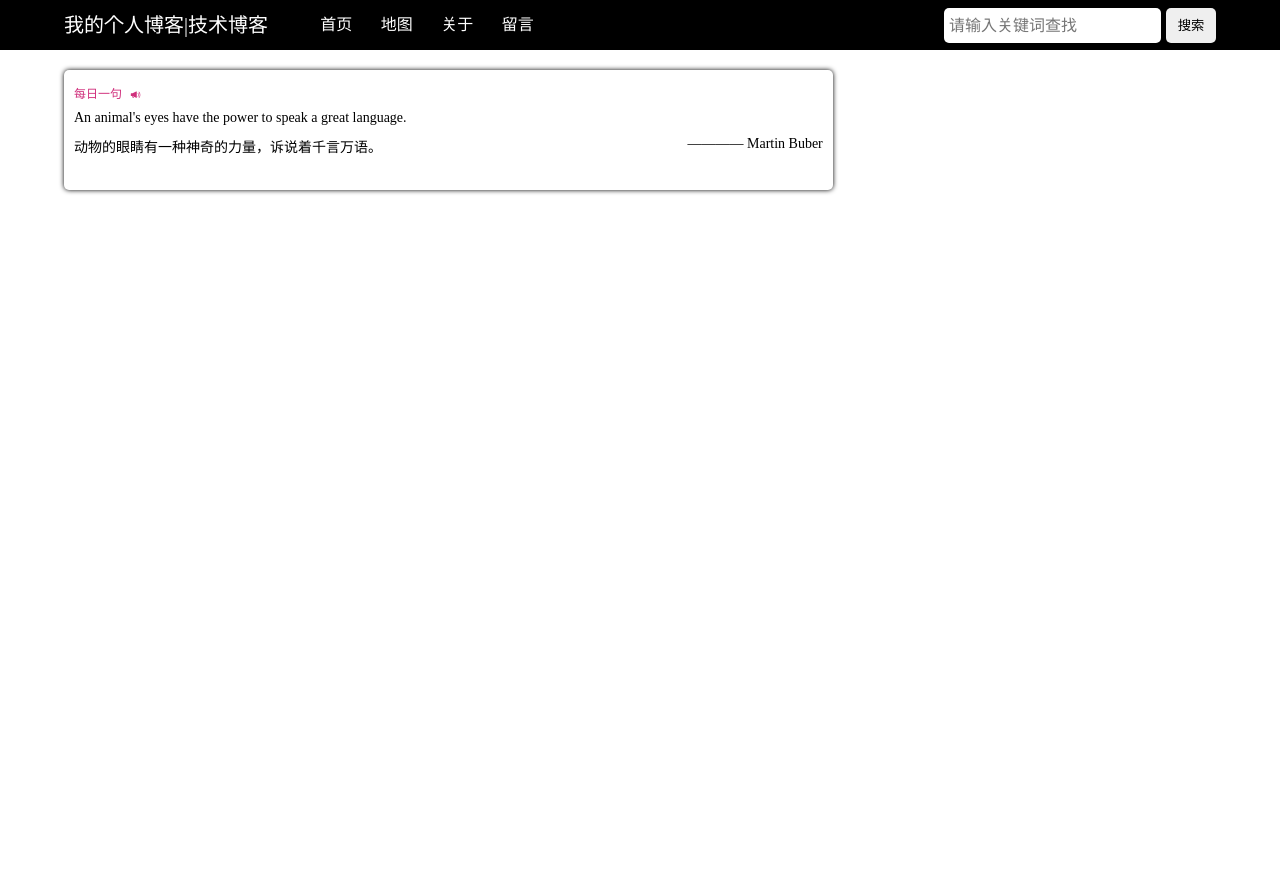
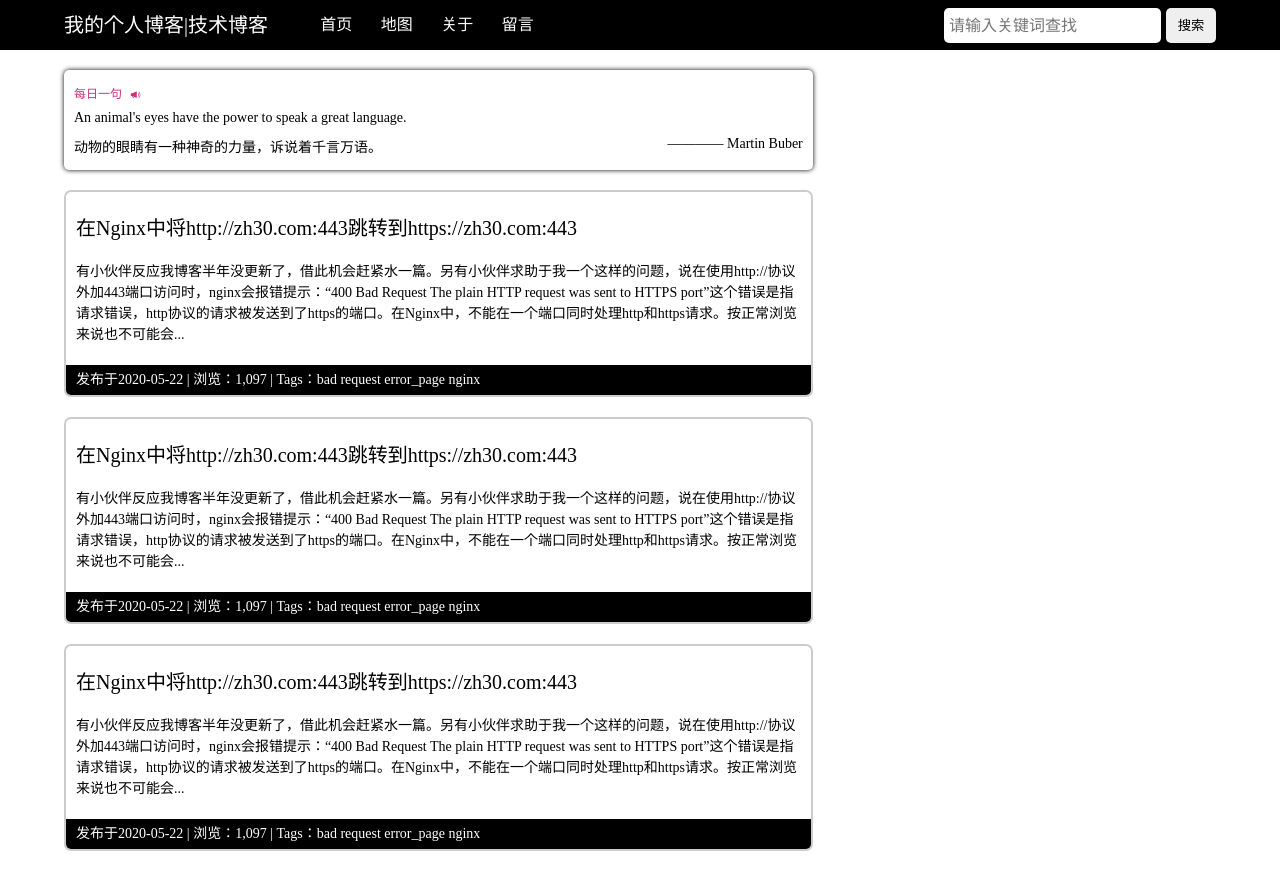
Before and after one commit to Joruno-w/vue-blog, a website: page page/index.html in a window 1280 px wide. Before the commit the page ends 800 px from the top, so only its background shows below. Drawn offline with Linux system fonts and the light colour scheme.

Commit message:
create articles

```diff
--- a/page/css/base.css
+++ b/page/css/base.css
@@ -3,10 +3,6 @@
     padding: 0;
     list-style: none;
     text-decoration: none;
-}
-
-a{
-    color: #fff;
 }
 
 .header{
@@ -46,6 +42,10 @@ a{
     text-align: center;
 }
 
+.header .container .nav a{
+    color: #fff;
+}
+
 .header .container .nav a:hover{
     color:#bbb;
 }
--- a/page/css/index.css
+++ b/page/css/index.css
@@ -18,6 +18,7 @@
     height: 100px;
     text-align: left;
     padding: 10px;
+    box-sizing: border-box;
     box-shadow: 0 0 5px #000;
     border-radius: 5px;
     font-size: 14px;
@@ -75,3 +76,45 @@
     display: flex;
     justify-content: space-between;
 }
+
+.articleList{
+    width: 100%;
+    margin-top: 20px;
+}
+
+
+.articleList .article{
+    width: 100%;
+    border: 2px solid #ccc;
+    border-radius: 7px;
+    padding-top: 20px;
+    box-sizing: border-box;
+    overflow: hidden;
+    margin: 20px 0;
+}
+.articleList .article .article-title{
+    display: inline-block;
+    margin-left: 10px;
+    font-size: 20px;
+    color: #000;
+}
+
+.articleList .article .article-title:hover{
+    color: #003955;
+}
+
+.articleList .article .article-content{
+    margin: 20px 0;
+    padding: 0 10px;
+    font-size: 14px;
+    line-height: 1.5;
+}
+
+.articleList .article .article-footer{
+    background-color: #000;
+    padding-left: 10px;
+    font-size: 14px;
+    height: 30px;
+    line-height: 30px;
+    color: #fff;
+}
--- a/page/index.html
+++ b/page/index.html
@@ -44,6 +44,35 @@
                     <span>———— Martin Buber</span>
                 </p>
             </div>
+            <div class="articleList">
+                <div class="article">
+                    <a href="/" class="article-title">在Nginx中将http://zh30.com:443跳转到https://zh30.com:443</a>
+                    <div class="article-content">
+                        有小伙伴反应我博客半年没更新了，借此机会赶紧水一篇。另有小伙伴求助于我一个这样的问题，说在使用http://协议外加443端口访问时，nginx会报错提示：“400 Bad Request The plain HTTP request was sent to HTTPS port”这个错误是指请求错误，http协议的请求被发送到了https的端口。在Nginx中，不能在一个端口同时处理http和https请求。按正常浏览来说也不可能会...
+                    </div>
+                    <div class="article-footer">
+                        发布于2020-05-22 |  浏览：1,097 | Tags：bad request error_page nginx
+                    </div>
+                </div>
+                <div class="article">
+                    <a href="/" class="article-title">在Nginx中将http://zh30.com:443跳转到https://zh30.com:443</a>
+                    <div class="article-content">
+                        有小伙伴反应我博客半年没更新了，借此机会赶紧水一篇。另有小伙伴求助于我一个这样的问题，说在使用http://协议外加443端口访问时，nginx会报错提示：“400 Bad Request The plain HTTP request was sent to HTTPS port”这个错误是指请求错误，http协议的请求被发送到了https的端口。在Nginx中，不能在一个端口同时处理http和https请求。按正常浏览来说也不可能会...
+                    </div>
+                    <div class="article-footer">
+                        发布于2020-05-22 |  浏览：1,097 | Tags：bad request error_page nginx
+                    </div>
+                </div>
+                <div class="article">
+                    <a href="/" class="article-title">在Nginx中将http://zh30.com:443跳转到https://zh30.com:443</a>
+                    <div class="article-content">
+                        有小伙伴反应我博客半年没更新了，借此机会赶紧水一篇。另有小伙伴求助于我一个这样的问题，说在使用http://协议外加443端口访问时，nginx会报错提示：“400 Bad Request The plain HTTP request was sent to HTTPS port”这个错误是指请求错误，http协议的请求被发送到了https的端口。在Nginx中，不能在一个端口同时处理http和https请求。按正常浏览来说也不可能会...
+                    </div>
+                    <div class="article-footer">
+                        发布于2020-05-22 |  浏览：1,097 | Tags：bad request error_page nginx
+                    </div>
+                </div>
+            </div>
         </div>
         <div class="content-right"></div>
     </div>
```
